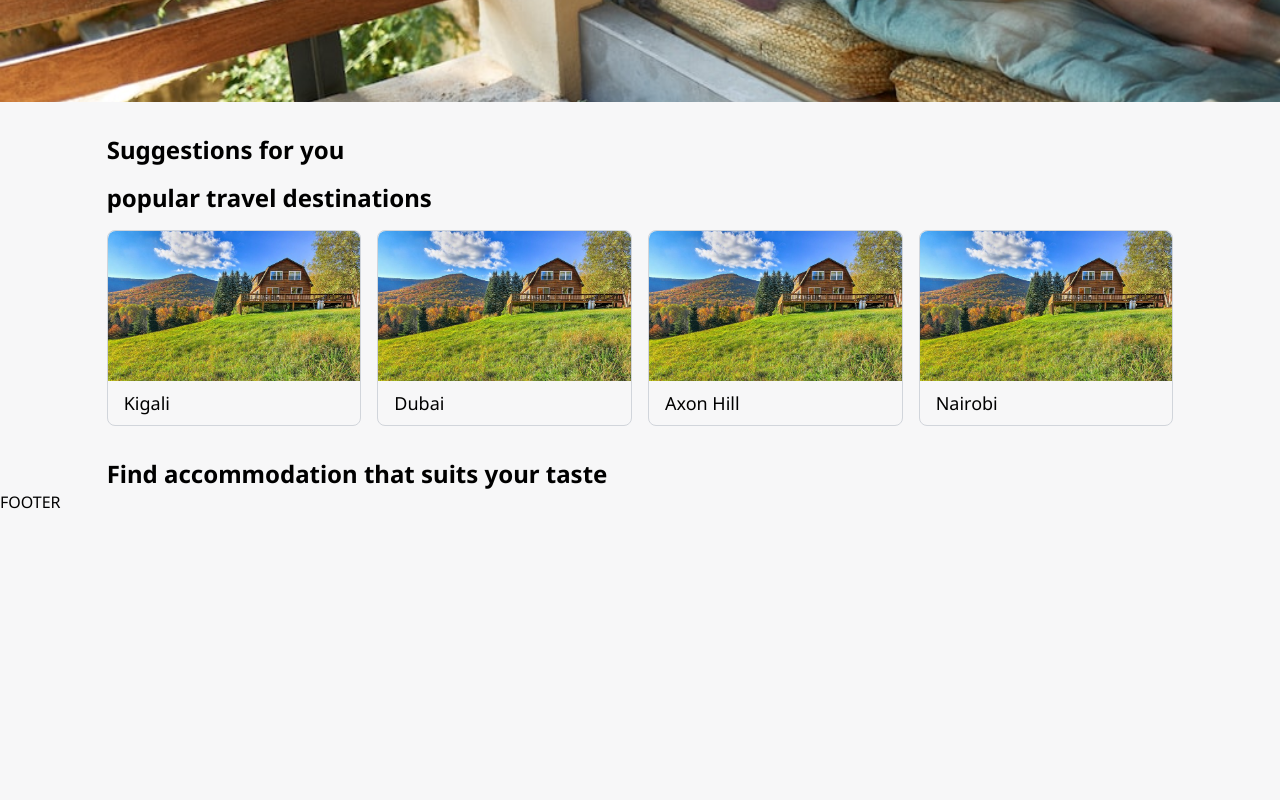
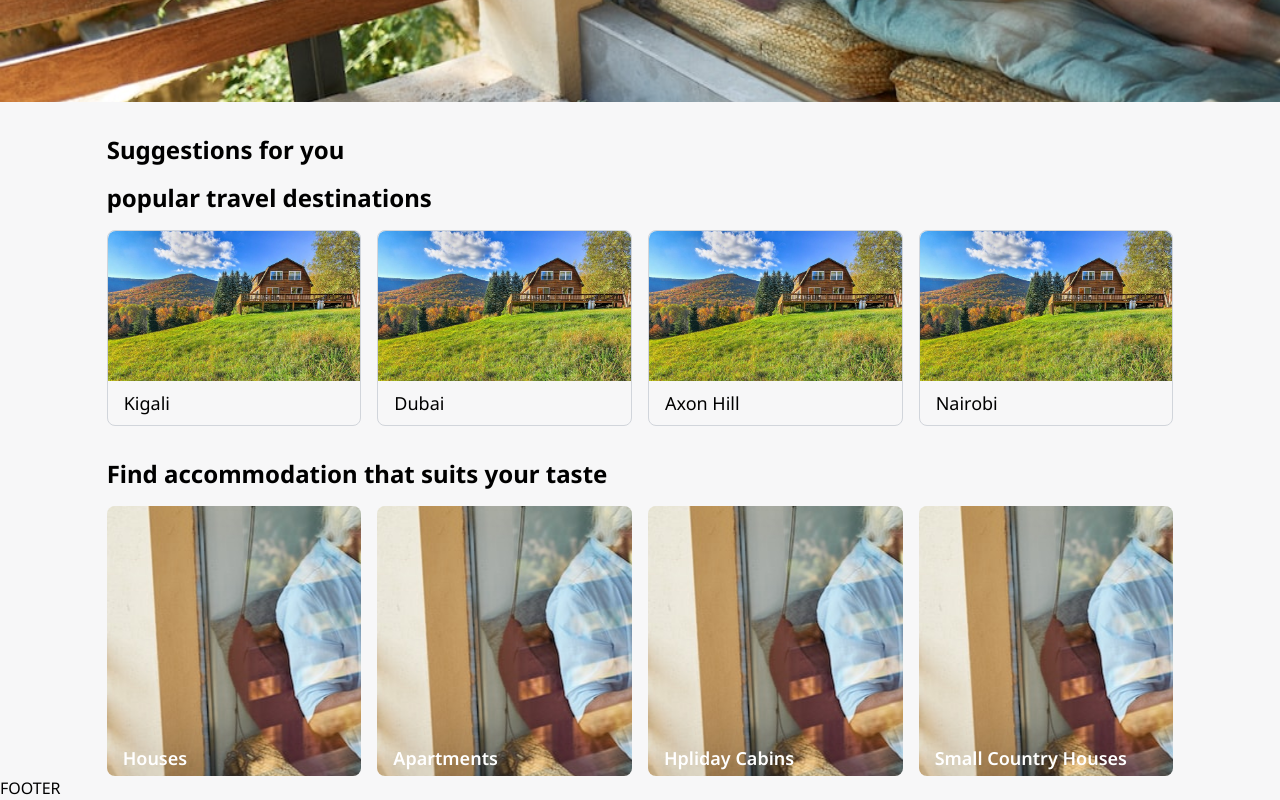
Before and after one commit to sostene12/The-Gym---web-clone, a website: page index.html in a window 1280 px wide. Shown: the part 528-1328 px from the top of the page. Before the commit the page ends 1042 px from the top, so only its background shows below. Drawn offline with Linux system fonts and the light colour scheme.

Commit message:
implement accomodation cards

```diff
--- a/index.html
+++ b/index.html
@@ -131,6 +131,20 @@
       </section>
       <section class="mt-8 w-10/12 mx-auto flex flex-col space-y-4">
         <h2 class="text-2xl font-bold">Find accommodation that suits your taste</h2>
+        <div class="flex space-x-4">
+            <div style="background-image: url('./images/heroimg.png')" class="w-[330px] h-[270px] bg-center rounded-lg">
+                <h2 class="text-white flex items-end h-full px-4 py-1 font-semibold text-lg">Houses</h2>
+            </div>
+            <div style="background-image: url('./images/heroimg.png')" class="w-[330px] h-[270px] bg-center rounded-lg">
+                <h2 class="text-white flex items-end h-full px-4 py-1 font-semibold text-lg">Apartments</h2>
+            </div>
+            <div style="background-image: url('./images/heroimg.png')" class="w-[330px] h-[270px] bg-center rounded-lg">
+                <h2 class="text-white flex items-end h-full px-4 py-1 font-semibold text-lg">Hpliday Cabins</h2>
+            </div>
+            <div style="background-image: url('./images/heroimg.png')" class="w-[330px] h-[270px] bg-center rounded-lg">
+                <h2 class="text-white flex items-end h-full px-4 py-1 font-semibold text-lg">Small Country Houses</h2>
+            </div>
+        </div>
       </section>
 
       <section>
```
Also changed, not shown: css/main.css.
